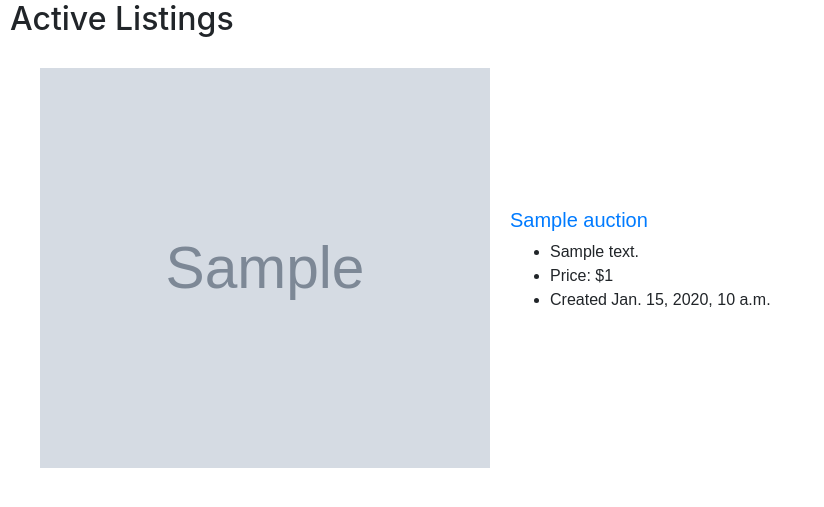
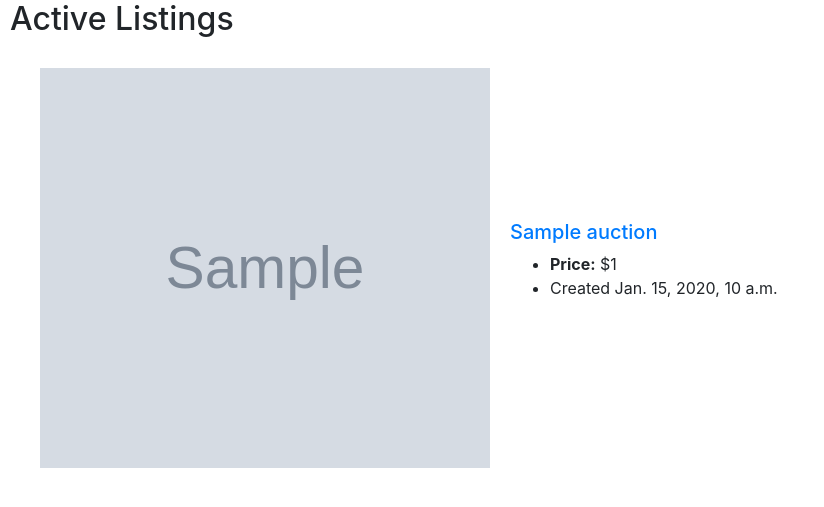
Before and after one commit to i-Noix/commerce, a Django app: template auctions/templates/auctions/index.html in a window 1280 px wide. Shown: the part 163-670 px from the top of the page, without its empty margins (0-824 px from the left). Run offline with Django 3.2, Linux system fonts and the light colour scheme; the template is opened without the code that fills it: most values are stand-ins (such as "Sample title", 1, 10 or a date in 2020); grey boxes marked "Sample" are stand-in pictures; some libraries are stand-ins or nearby versions.

Commit message:
Підготовлює базовий проект для реалізації функції додати в список відстеження

```diff
--- a/auctions/models.py
+++ b/auctions/models.py
@@ -15,7 +15,7 @@ class AuctionListings(models.Model):
     title = models.CharField(max_length=64)
     description = models.TextField()
     start_bid = models.DecimalField(max_digits=10, decimal_places=2)
-    categories = models.ManyToManyField(Category, related_name="auctions")
+    categories = models.ManyToManyField(Category, blank=True,  related_name="auctions")
     image_url = models.URLField(max_length=200, blank=True)
     author = models.ForeignKey(User, on_delete=models.CASCADE, related_name="auctions")
     date_time = models.DateTimeField(auto_now_add=True)
--- a/auctions/static/auctions/styles.css
+++ b/auctions/static/auctions/styles.css
@@ -1,3 +1,19 @@
 body {
     padding: 10px;
 }
+
+/* Style for index.html */
+.auction_container {
+    margin: 20px;
+    padding: 10px;
+    display: flex;
+    align-items: center;
+    width: 80%;
+    box-sizing: border-box;
+}
+
+.auction_content {
+    margin-right: 20px;
+    height: 400px;
+    width: 450px;
+}
--- a/auctions/templates/auctions/index.html
+++ b/auctions/templates/auctions/index.html
@@ -3,15 +3,14 @@
 {% block body %}
     <h2>Active Listings</h2>
     {% for auction in auctions %}
-        <div class="auction-container" style="margin: 20px; padding: 10px; display: flex; align-items: center; width: 80%; box-sizing: border-box;">
-            <div style="margin-right: 20px; height: 400px; width: 450px;" >
+        <div class="auction_container">
+            <div class="auction_content">
                 <img src="{{ auction.image_url }}" alt="items: {{ auction.title }}" height="100%" width="100%">
             </div>
-            <div style="font-family: Arial, Helvetica, sans-serif;">
+            <div>
                 <h5><a href="{% url 'listing' auction.id %}">{{ auction.title }}</a></h5>
                 <ul>
-                    <li>{{ auction.description }}</li>
-                    <li>Price: ${{ auction.start_bid }}</li>
+                    <li><span style="font-weight: bold;">Price:</span> ${{ auction.start_bid }}</li>
                     <li>Created {{ auction.date_time }}</li>
                 </ul>
             </div>
--- a/auctions/templates/auctions/layout.html
+++ b/auctions/templates/auctions/layout.html
@@ -25,9 +25,6 @@
                     <a class="nav-link" href="{% url 'create_listing' %}">Create Listing</a>
                 </li>
                 <li class="nav-item">
-                    <a class="nav-link" href="{% url 'watchlist' %}">Watchlist</a>
-                </
-                <li class="nav-item">
                     <a class="nav-link" href="{% url 'logout' %}">Log Out</a>
                 </li>
             {% else %}
```
Also changed, not shown: auctions/views.py (+3 -9 lines), db.sqlite3.
